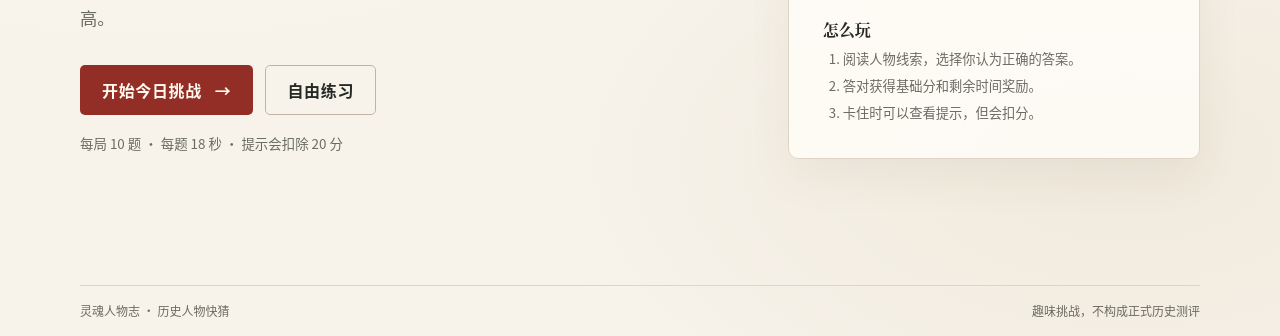
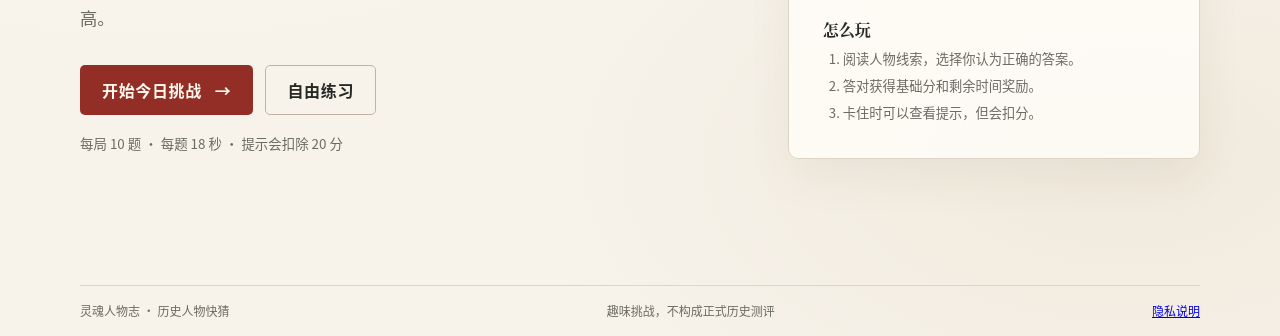
Before and after one commit to zhangq7726-png/zhangq7726.github.io, a plain HTML site: page game.html in a window 1280 px wide. Shown: the part 464-800 px from the top of the page. Drawn offline with Linux system fonts and the light colour scheme.

Commit message:
Link game page to privacy notice

```diff
--- a/game.html
+++ b/game.html
@@ -109,6 +109,7 @@
     <footer class="game-footer">
       <span>灵魂人物志 · 历史人物快猜</span>
       <span>趣味挑战，不构成正式历史测评</span>
+      <a href="privacy.html">隐私说明</a>
     </footer>
   </div>
   <script src="game-data.js"></script>
```
